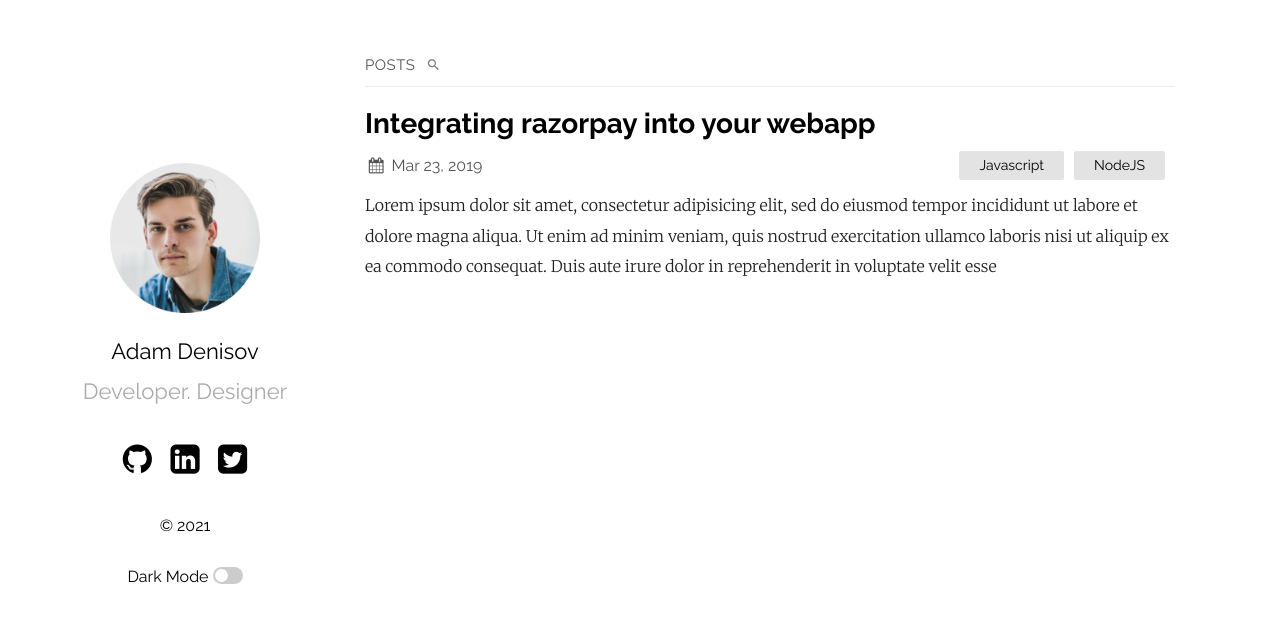
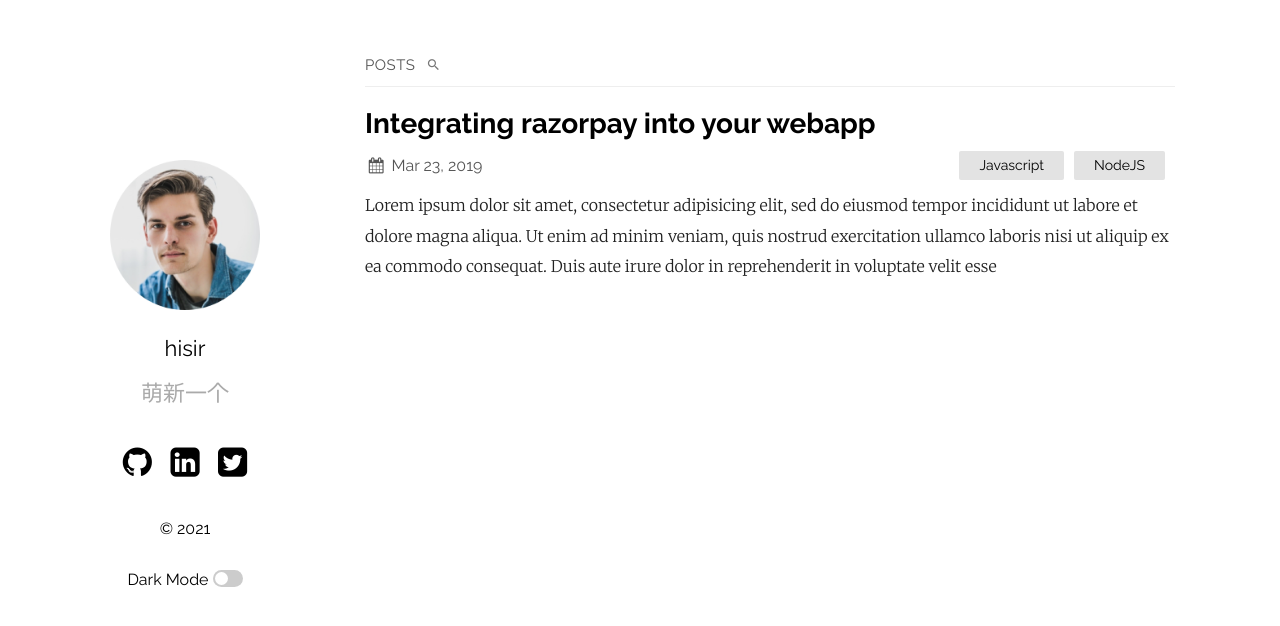
Before and after one commit to Hisir0909/Hisir0909.github.io, a Jekyll site: the page built from index.md, in a window 1280 px wide. Shown: the top 626 px of the page. Built offline with Jekyll 4.4.1, drawn with Linux system fonts in a browser that asks for light colours.

Commit message:
change my name

```diff
--- a/_config.yml
+++ b/_config.yml
@@ -1,6 +1,6 @@
-title: Your awesome title
-author: GitHub User
-email: your-email@domain.com
+title: 小小记录
+author: hisir
+email: hisir20200909@163.com
 description: > # this means to ignore newlines until "show_exerpts:"
   Write an awesome description for your new site here. You can edit this
   line in _config.yml. It will appear in your document head meta (for
@@ -12,8 +12,8 @@ show_excerpts: true # set to true to show excerpts on the homepage
 sass:
   sass_dir: _sass
 plainwhite:
-  name: Adam Denisov
-  tagline: Developer. Designer
+  name: hisir
+  tagline: 萌新一个
   date_format: "%b %-d, %Y"
   sitemap: true # set to true to generate sitemap.xml content
   search: true # set to true to enable searchbar
```
